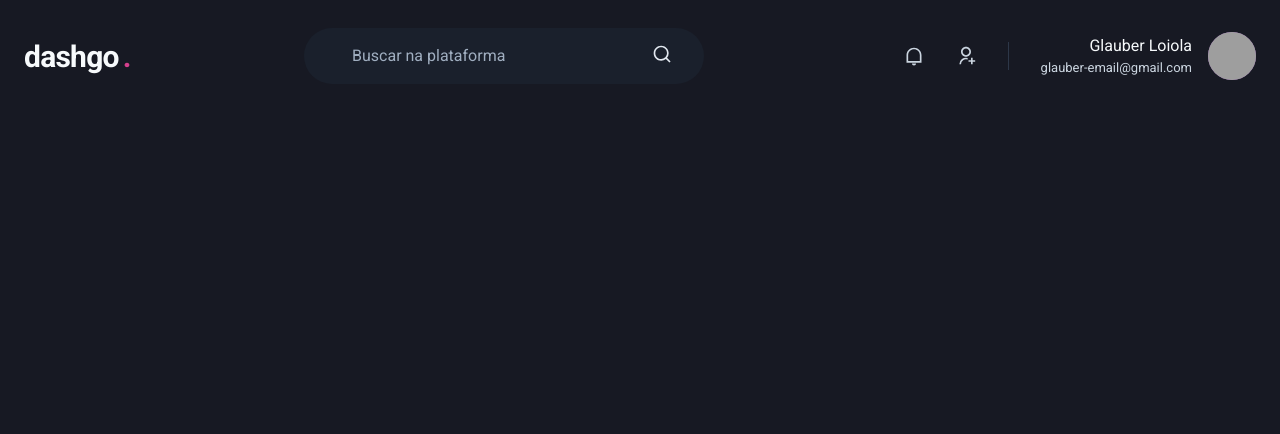
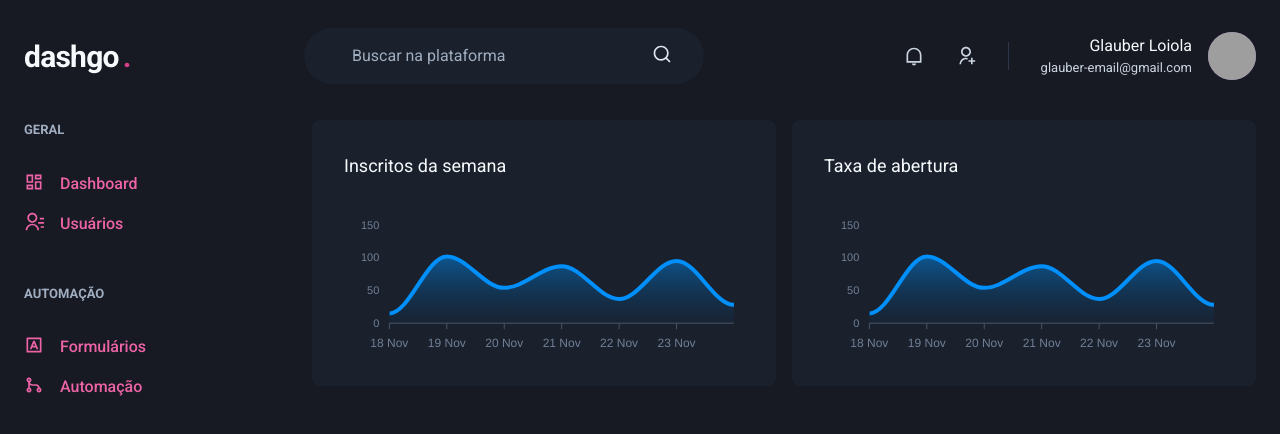
Before and after one commit to GL-19/ignite-react-aula04-dashgo-, a Next.js app: page /dashboard in a window 1280 px wide. Shown: the top 434 px of the page. Built offline with nearby package versions, Linux system fonts and the light colour scheme; grey boxes are pictures that could not be loaded.

Commit message:
Página Dashboard estilizada

```diff
--- a/package.json
+++ b/package.json
@@ -11,9 +11,11 @@
     "@chakra-ui/react": "^1.7.2",
     "@emotion/react": "^11.7.0",
     "@emotion/styled": "^11.6.0",
+    "apexcharts": "^3.31.0",
     "framer-motion": "^4.1.17",
     "next": "12.0.4",
     "react": "17.0.2",
+    "react-apexcharts": "^1.3.9",
     "react-dom": "17.0.2",
     "react-icons": "^4.3.1"
   },
--- /dev/null
+++ b/src/components/Sidebar.tsx
@@ -0,0 +1,55 @@
+import { Box, Stack, Text, Link, Icon } from "@chakra-ui/react";
+import {
+	RiContactsLine,
+	RiDashboardLine,
+	RiGitMergeLine,
+	RiInputMethodLine,
+} from "react-icons/ri";
+
+export function Sidebar() {
+	return (
+		<Box as="aside" w="64" mr="8">
+			<Stack spacing="12" align="flex-start">
+				<Box>
+					<Text fontWeight="bold" color="gray.400" fontSize="small">
+						GERAL
+					</Text>
+					<Stack spacing="4" mt="8" align="stretch">
+						<Link display="flex" align="center" color="pink.400">
+							<Icon as={RiDashboardLine} fontSize="20" />
+							<Text ml="4" fontWeight="medium">
+								Dashboard
+							</Text>
+						</Link>
+						<Link display="flex" align="center" color="pink.400">
+							<Icon as={RiContactsLine} fontSize="20" />
+							<Text ml="4" fontWeight="medium">
+								Usuários
+							</Text>
+						</Link>
+					</Stack>
+				</Box>
+
+				<Box>
+					<Text fontWeight="bold" color="gray.400" fontSize="small">
+						AUTOMAÇÃO
+					</Text>
+					<Stack spacing="4" mt="8" align="stretch">
+						<Link display="flex" align="center" color="pink.400">
+							<Icon as={RiInputMethodLine} fontSize="20" />
+							<Text ml="4" fontWeight="medium">
+								Formulários
+							</Text>
+						</Link>
+						<Link display="flex" align="center" color="pink.400">
+							<Icon as={RiGitMergeLine} fontSize="20" />
+							<Text ml="4" fontWeight="medium">
+								Automação
+							</Text>
+						</Link>
+					</Stack>
+				</Box>
+			</Stack>
+		</Box>
+	);
+}
--- a/src/pages/dashboard.tsx
+++ b/src/pages/dashboard.tsx
@@ -1,5 +1,85 @@
+import { Flex, SimpleGrid, Box, Text, theme } from "@chakra-ui/react";
+import dynamic from "next/dynamic";
 import { Header } from "../components/Header";
+import { Sidebar } from "../components/Sidebar";
+
+const Chart = dynamic(() => import("react-apexcharts"), {
+	ssr: false,
+});
+
+const options = {
+	chart: {
+		toolbar: {
+			show: false,
+		},
+		zoom: {
+			enabled: false,
+		},
+		foreColor: theme.colors.gray[500],
+	},
+	grid: {
+		show: false,
+	},
+	dataLabels: {
+		enabled: false,
+	},
+	tooltip: {
+		enabled: false,
+	},
+	xaxis: {
+		type: "datetime",
+		axisBorder: {
+			color: theme.colors.gray[600],
+		},
+		axisTicks: {
+			color: theme.colors.gray[600],
+		},
+		categories: [
+			"2021-11-18T00:00:00.000Z",
+			"2021-11-19T00:00:00.000Z",
+			"2021-11-20T00:00:00.000Z",
+			"2021-11-21T00:00:00.000Z",
+			"2021-11-22T00:00:00.000Z",
+			"2021-11-23T00:00:00.000Z",
+			"2021-11-24T00:00:00.000Z",
+		],
+	},
+	fill: {
+		opacity: 0.3,
+		type: "gradient",
+		gradient: {
+			shade: "dark",
+			opacityFrom: "0.7",
+			opacityTo: "0.3",
+		},
+	},
+};
+
+const series = [{ name: "series1", data: [15, 102, 54, 87, 37, 95, 28] }];
 
 export default function Dashboard() {
-	return <Header />;
+	return (
+		<Flex direction="column" h="100vh">
+			<Header />
+
+			<Flex w="100%" maxWidth={1480} my="6" mx="auto" px="6">
+				<Sidebar />
+
+				<SimpleGrid flex="1" gap="4" minChildWidth="320px" alignItems="flex-start">
+					<Box p="8" pb="4" bg="gray.800" borderRadius={8}>
+						<Text fontSize="lg" mb="4">
+							Inscritos da semana
+						</Text>
+						<Chart options={options} series={series} type="area" height={160} />
+					</Box>
+					<Box p="8" pb="4" bg="gray.800" borderRadius={8}>
+						<Text fontSize="lg" mb="4">
+							Taxa de abertura
+						</Text>
+						<Chart options={options} series={series} type="area" height={160} />
+					</Box>
+				</SimpleGrid>
+			</Flex>
+		</Flex>
+	);
 }
```
Also changed, not shown: 1 other file (tests, documents, lock files or other folders).
